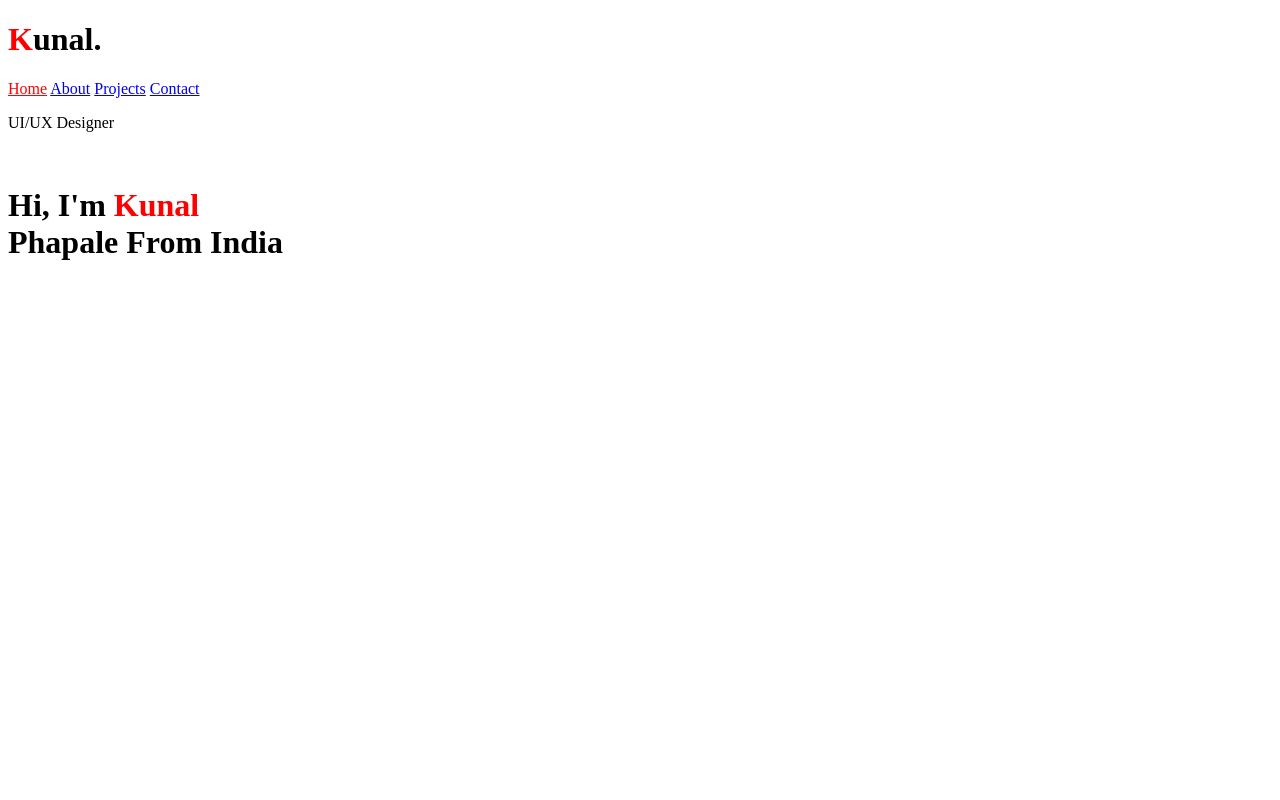
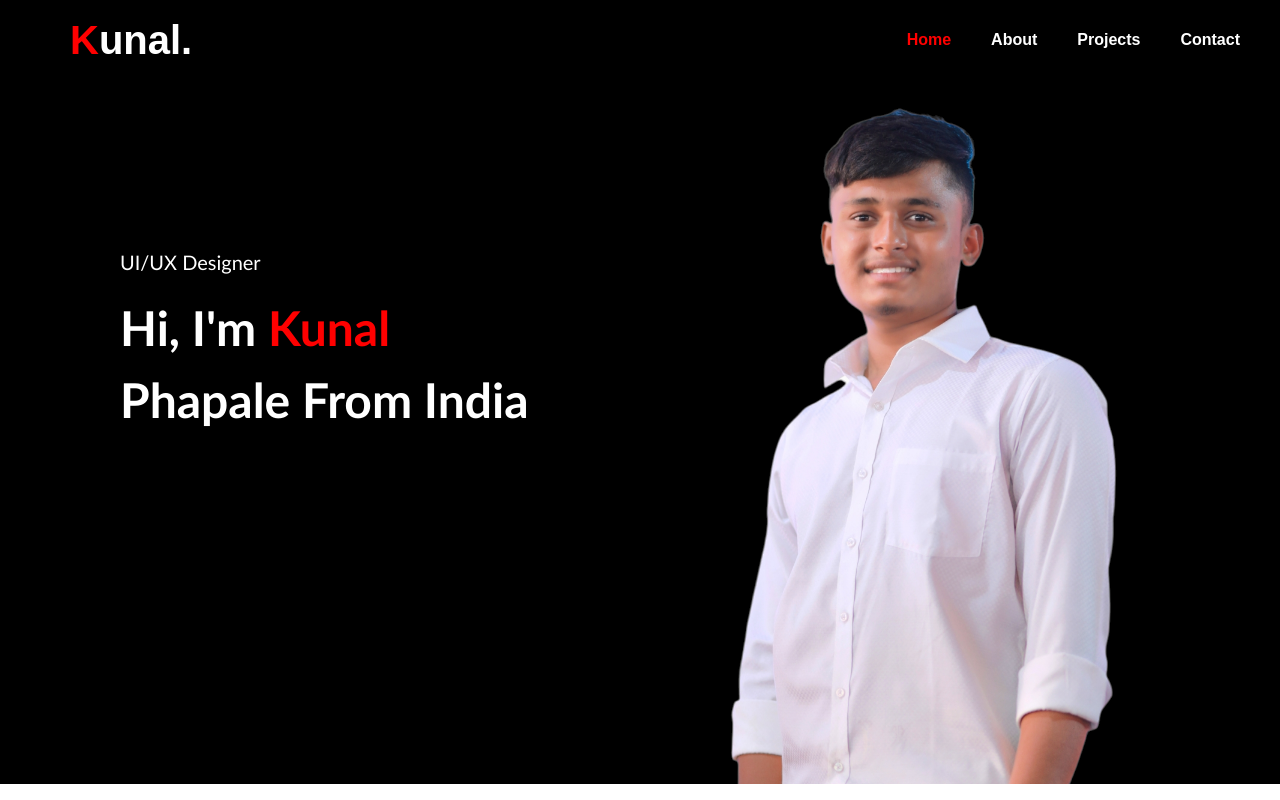
Before and after one commit to kunalp87/portfolio, a plain HTML site: page index.html in a window 1280 px wide. Drawn offline with Linux system fonts and the light colour scheme; the site is published under a folder, as on GitHub Pages, so addresses that start at the root find nothing.

Commit message:
second commit

```diff
--- a/index.html
+++ b/index.html
@@ -4,7 +4,7 @@
     <meta charset="UTF-8">
     <meta name="viewport" content="width=device-width, initial-scale=1.0">
     <title>Portfolio</title>
-    <link rel="stylesheet" href="/portfolio.css">
+    <link rel="stylesheet" href="portfolio.css">
 </head>
 <body>
     <div class="nav">
@@ -12,10 +12,10 @@
             <label for="" style="color: red;">K</label>unal.
         </h1>
         <div class="sec">
-            <a href="/index.html" style="color: red;">Home</a>
-            <a href="/about.html">About</a>
-            <a href="/projects.html">Projects</a>
-            <a href="/contact.html">Contact</a>
+            <a href="index.html" style="color: red;">Home</a>
+            <a href="about.html">About</a>
+            <a href="projects.html">Projects</a>
+            <a href="contact.html">Contact</a>
         </div>
     </div>
     <div class="main">
--- a/portfolio.css
+++ b/portfolio.css
@@ -88,7 +88,7 @@
     height: 88vh;
     width: 80%;
     max-width: 800px; /* Constrain maximum width */
-    background-image: url("/me2.png");
+    background-image: url("me2.png");
     background-size: cover;
     position: absolute;
     right: 20px;
```
Also changed, not shown: about.html (+5 -5 lines), contact.html (+5 -5 lines), projects.html (+5 -5 lines).
